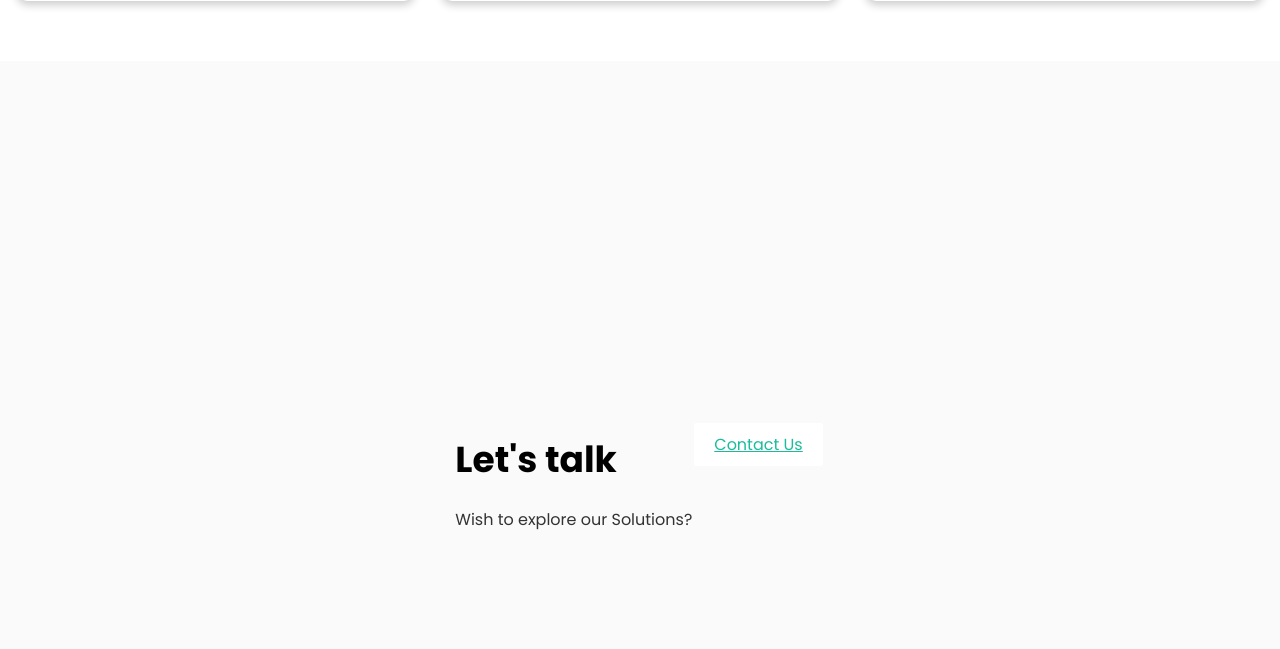
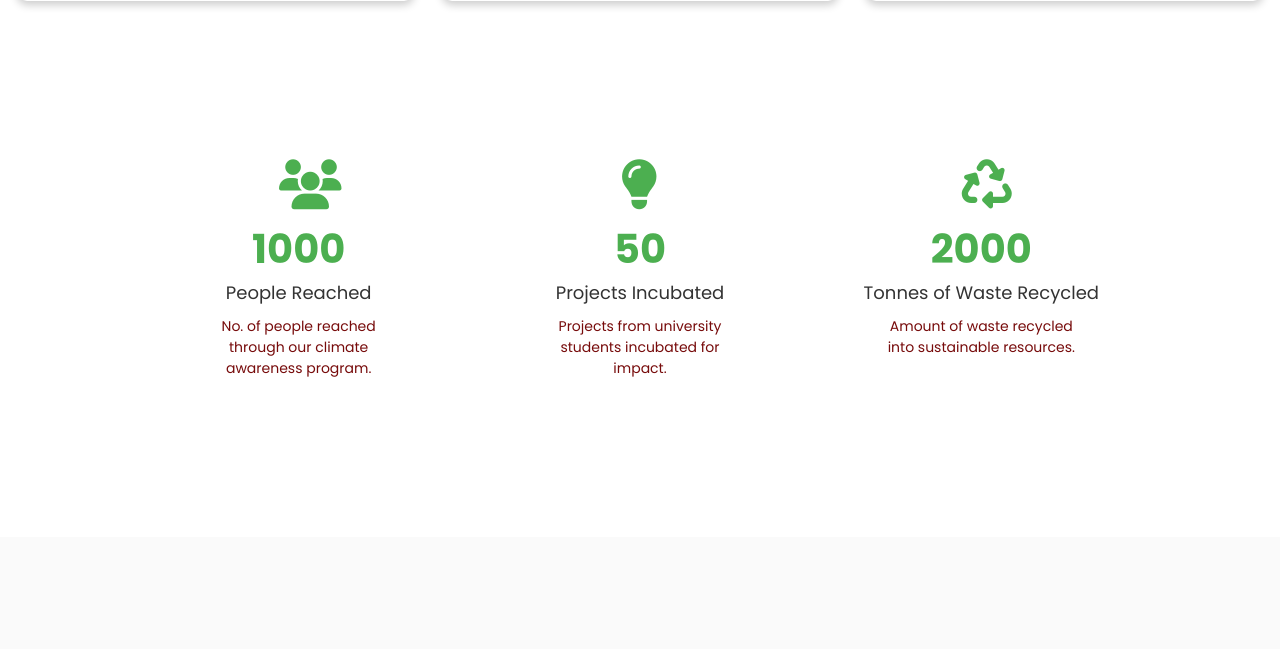
Before and after one commit to KelvinGitu/gravik_cs, a Django app: page / in a window 1280 px wide. Shown: the part 2214-2863 px from the top of the page. Run offline with Django 4.2, Linux system fonts and the light colour scheme; some libraries are stand-ins or nearby versions.

Commit message:
analytics dashboard section

```diff
--- a/templates/main.html
+++ b/templates/main.html
@@ -86,6 +86,26 @@
   </div>
 </section>
 
+<div class="flex-container">
+  <div class="counter-container">
+      <i class="icon fa fa-users"></i> <!-- Icon for People Reached -->
+      <div class="counter" id="peopleCounter">0</div>
+      <p>People Reached</p>
+      <p class="description">No. of people reached through our climate awareness program.</p>
+  </div>
+  <div class="counter-container">
+      <i class="icon fa fa-lightbulb"></i> <!-- Icon for Projects Incubated -->
+      <div class="counter" id="projectsCounter">0</div>
+      <p>Projects Incubated</p>
+      <p class="description">Projects from university students incubated for impact.</p>
+  </div>
+  <div class="counter-container">
+      <i class="icon fa fa-recycle"></i> <!-- Icon for Waste Recycled -->
+      <div class="counter" id="wasteCounter">0</div>
+      <p>Tonnes of Waste Recycled</p>
+      <p class="description">Amount of waste recycled into sustainable resources.</p>
+  </div>
+</div>
 
     <section class="get-in-touch">
       <div class="container">
@@ -101,7 +121,7 @@
       </div>
     </section>
 
-    </div>
+
     <footer class="footer">
       <footer class="footer">
           <ul class="social-icon">
```
